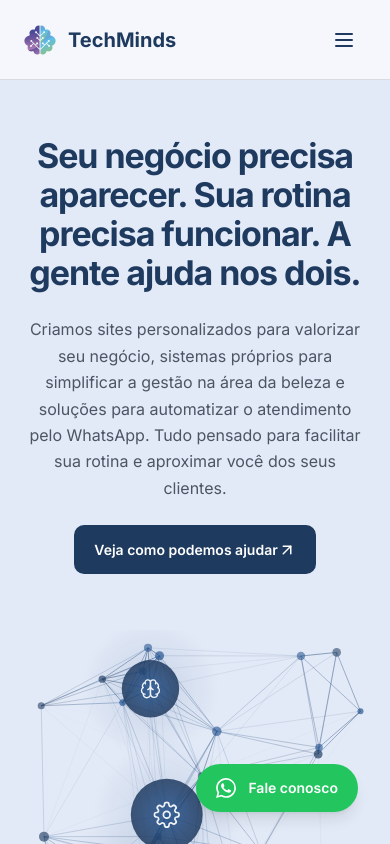
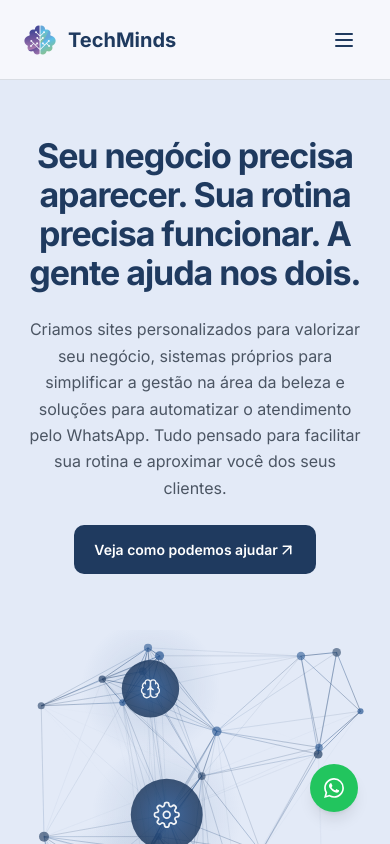
Before and after one commit to TechMinds-Group/Institucional_Landing_Page, a React (Vite) app: page / in a window 390 px wide. Shown: the top 844 px of the page. Built offline with nearby package versions, Linux system fonts and the light colour scheme; a web font is replaced by a local one.

Commit message:
style(RN-011): botao flutuante do WhatsApp da Main vira circulo icon-only no mobile (48px, padrao Groom); texto hidden md:block com aria-label

```diff
--- a/src/app/pages/MainPage.tsx
+++ b/src/app/pages/MainPage.tsx
@@ -78,16 +78,16 @@ export function MainPage() {
         </svg>
       </button>
 
-      {/* Floating WhatsApp button */}
+      {/* Floating WhatsApp button — mobile: círculo icon-only (padrão Groom); desktop: pill com texto */}
       <button
         onClick={() => window.open(buildWhatsAppUrl(WHATSAPP_MAIN_FLOATING_MESSAGE), "_blank", "noopener,noreferrer")}
-        className="fixed bottom-8 right-8 z-50 flex items-center gap-3 bg-[#22c55e] hover:bg-[#16a34a] text-white font-semibold text-sm px-5 py-3.5 rounded-full shadow-lg hover:shadow-xl transition-all duration-200 cursor-pointer"
+        className="fixed bottom-8 right-8 z-50 flex items-center justify-center md:gap-3 bg-[#22c55e] hover:bg-[#16a34a] text-white font-semibold text-sm size-12 md:size-auto md:px-5 md:py-3.5 rounded-full shadow-lg hover:shadow-xl transition-all duration-200 cursor-pointer"
         aria-label="Fale conosco pelo WhatsApp"
       >
-        <svg width="20" height="20" viewBox="0 0 24 24" fill="white" xmlns="http://www.w3.org/2000/svg">
+        <svg width="20" height="20" viewBox="0 0 24 24" fill="white" xmlns="http://www.w3.org/2000/svg" aria-hidden="true">
           <path d="M17.472 14.382c-.297-.149-1.758-.867-2.03-.967-.273-.099-.471-.148-.67.15-.197.297-.767.966-.94 1.164-.173.199-.347.223-.644.075-.297-.15-1.255-.463-2.39-1.475-.883-.788-1.48-1.761-1.653-2.059-.173-.297-.018-.458.13-.606.134-.133.298-.347.446-.52.149-.174.198-.298.298-.497.099-.198.05-.371-.025-.52-.075-.149-.669-1.612-.916-2.207-.242-.579-.487-.5-.669-.51-.173-.008-.371-.01-.57-.01-.198 0-.52.074-.792.372-.272.297-1.04 1.016-1.04 2.479 0 1.462 1.065 2.875 1.213 3.074.149.198 2.096 3.2 5.077 4.487.709.306 1.262.489 1.694.625.712.227 1.36.195 1.871.118.571-.085 1.758-.719 2.006-1.413.248-.694.248-1.289.173-1.413-.074-.124-.272-.198-.57-.347m-5.421 7.403h-.004a9.87 9.87 0 01-5.031-1.378l-.361-.214-3.741.982.998-3.648-.235-.374a9.86 9.86 0 01-1.51-5.26c.001-5.45 4.436-9.884 9.888-9.884 2.64 0 5.122 1.03 6.988 2.898a9.825 9.825 0 012.893 6.994c-.003 5.45-4.437 9.884-9.885 9.884m8.413-18.297A11.815 11.815 0 0012.05 0C5.495 0 .16 5.335.157 11.892c0 2.096.547 4.142 1.588 5.945L.057 24l6.305-1.654a11.882 11.882 0 005.683 1.448h.005c6.554 0 11.89-5.335 11.893-11.893a11.821 11.821 0 00-3.48-8.413z"/>
         </svg>
-        Fale conosco
+        <span className="hidden md:block">Fale conosco</span>
       </button>
     </div>
   );
```
